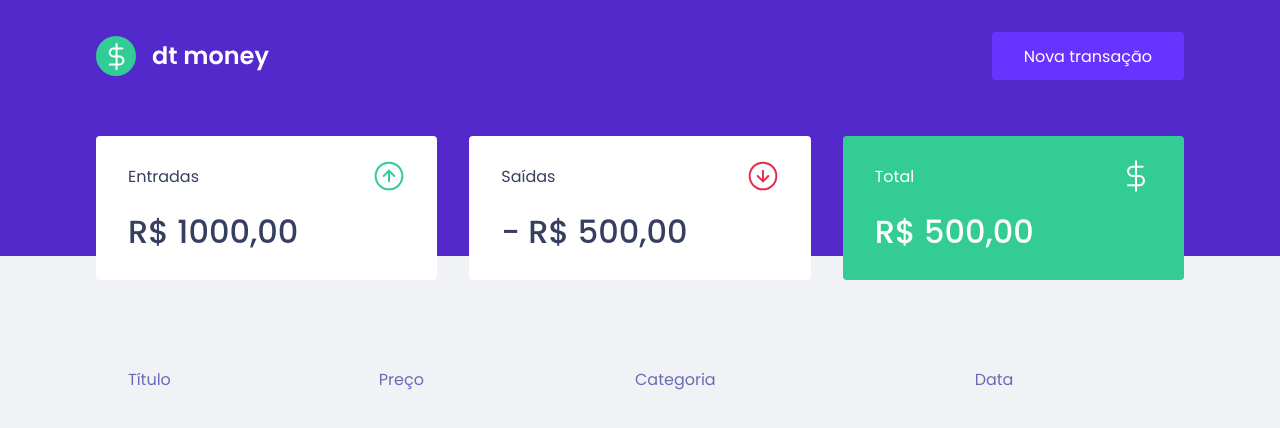
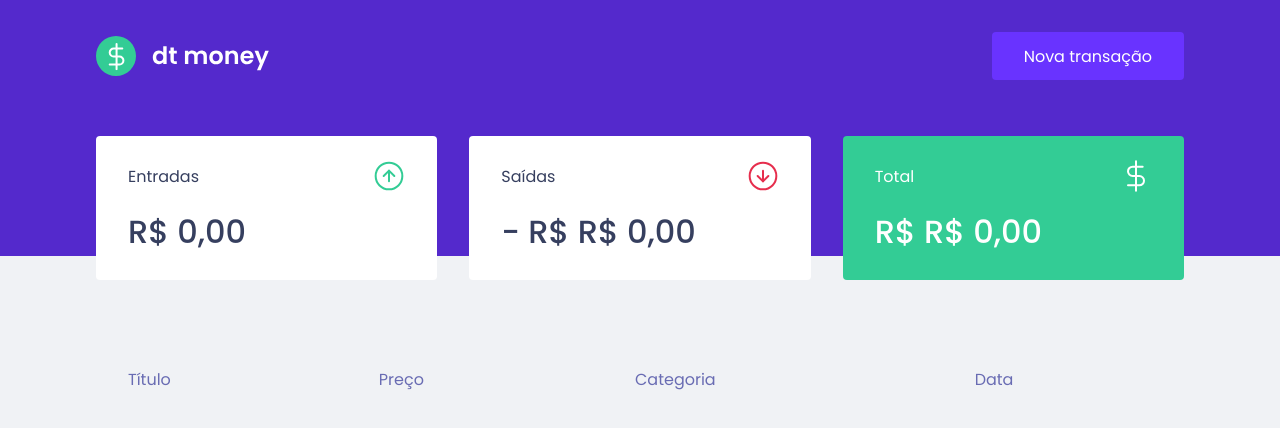
Before and after one commit to igorWebMASTER/dtmoney, a React (Create React App) app: page / in a window 1280 px wide. Shown: the top 428 px of the page. Built offline with nearby package versions, Linux system fonts and the light colour scheme; what miragejs would draw is missing.

Commit message:
feat - calculating summary

```diff
--- a/src/TransactionsContext.tsx
+++ b/src/TransactionsContext.tsx
@@ -18,7 +18,7 @@
 
 interface TransactiosContextData{
   transactions: Transaction[];
-  createTransaction: (transaction: TransactionInput) => void;
+  createTransaction: (transaction: TransactionInput) => Promise<void>;
 }
 
 export const TransactionsContext = createContext<TransactiosContextData>(
@@ -33,8 +33,18 @@
        .then(response => setTransactions(response.data.transactions));
   }, []);
 
-  function createTransaction(transaction:TransactionInput){
-    api.post('/transactions',  transaction);
+ async function createTransaction(transactionInput:TransactionInput){
+    const response = await api.post('/transactions',  {
+      ...transactionInput,
+      createdAt: new Date(),
+    });
+
+    const { transaction } =  response.data;
+
+    setTransactions([
+      ...transactions,
+      transaction,
+    ]);
   }
 
   return <TransactionsContext.Provider value={{ transactions, createTransaction }}>
--- a/src/components/NewTransactionModal/index.tsx
+++ b/src/components/NewTransactionModal/index.tsx
@@ -31,6 +31,12 @@
       category,
       type
     })
+
+    setTitle('');
+    setAmount(0);
+    setTitle('');
+    setCategory('');
+    onRequestClose();
   }
 
   return (
--- a/src/components/Summary/index.tsx
+++ b/src/components/Summary/index.tsx
@@ -11,6 +11,32 @@
 export function Summary(){
   const {transactions} = useContext(TransactionsContext);
 
+  // const totalDeposits = transactions.reduce((acc, transaction) => {
+  //   if(transaction.type === 'deposit'){
+  //     return acc + transaction.amount;
+  //   }
+
+  //   return acc;
+  // }, 0);
+
+  const summary = transactions.reduce((acc, transaction) => {
+
+    if(transaction.type === 'deposit'){
+      acc.deposits += transaction.amount;
+      acc.total += transaction.amount;
+    } else{
+      acc.withdraws += transaction.amount;
+      acc.total -= transaction.amount;
+    }
+
+    return acc;
+  }, {
+    deposits: 0,
+    withdraws: 0,
+    total: 0,
+  })
+
+
   return (
       <Container>
           <div>
@@ -18,21 +44,30 @@
                 <p>Entradas</p>
                 <img src={incomeImg} alt=""/>
               </header>
-              <strong>R$ 1000,00</strong>
+              <strong> {new Intl.NumberFormat('pt-BR', {
+                      style: 'currency',
+                      currency: 'BRL'
+                  }).format(summary.deposits)}</strong>
           </div>
           <div>
               <header>
                 <p>Saídas</p>
                 <img src={outcomeImg} alt=""/>
               </header>
-              <strong>- R$ 500,00</strong>
+              <strong>- R$ {new Intl.NumberFormat('pt-BR', {
+                      style: 'currency',
+                      currency: 'BRL'
+                  }).format(summary.withdraws)}</strong>
           </div>
           <div className="highlight-background">
               <header>
                 <p>Total</p>
                 <img src={total} alt=""/>
               </header>
-              <strong>R$ 500,00</strong>
+              <strong>R$ {new Intl.NumberFormat('pt-BR', {
+                      style: 'currency',
+                      currency: 'BRL'
+                  }).format(summary.total)}</strong>
           </div>
      </Container>
   )
```
